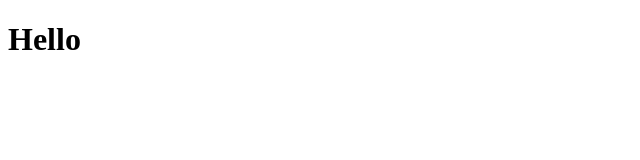
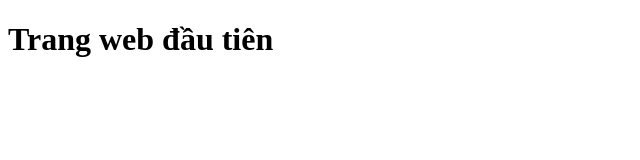
Before and after one commit to huynhvy995/github.io, a plain HTML site: page index.html in a window 1280 px wide. Shown: the whole page, without its empty margins (0-640 px from the left). Drawn offline with Linux system fonts and the light colour scheme.

Commit message:
Comit master

```diff
--- a/index.html
+++ b/index.html
@@ -3,10 +3,10 @@
 <head>
 	<meta charset="utf-8">
 	<meta http-equiv="X-UA-Compatible" content="IE=edge">
-	<title>Hello</title>
+	<title>Xin chào</title>
 	<link rel="stylesheet" href="">
 </head>
 <body>
-	<h1>Hello</h1>
+	<h1>Trang web đầu tiên</h1>
 </body>
 </html>
```
